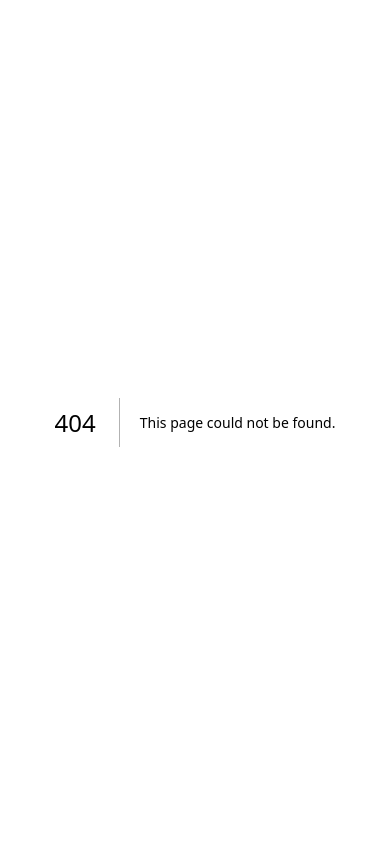
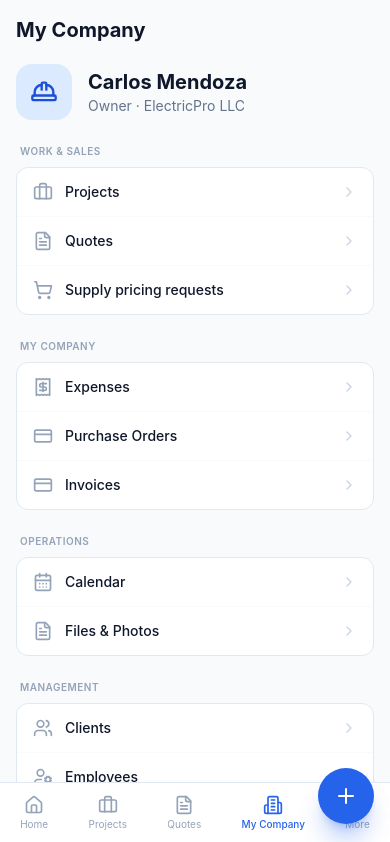
Before and after one commit to ifitotech/contractoros, a Next.js app: page /my-company in a window 390 px wide. Before the commit this address had no page. Shown: the top 842 px of the page. Built offline with nearby package versions, Linux system fonts and the light colour scheme.

Commit message:
Refine mobile navigation hierarchy

```diff
--- /dev/null
+++ b/src/app/(dashboard)/my-company/page.tsx
@@ -0,0 +1 @@
+export { default } from "../more/page";
--- a/src/components/layout/BottomNav.tsx
+++ b/src/components/layout/BottomNav.tsx
@@ -2,7 +2,7 @@
 
 import Link from "next/link";
 import { usePathname } from "next/navigation";
-import { Home, Briefcase, FileText, Menu, CalendarDays } from "lucide-react";
+import { Home, Briefcase, FileText, Menu, Building2 } from "lucide-react";
 import { cn } from "@/lib/utils";
 import { useI18n } from "@/lib/i18n/provider";
 
@@ -13,9 +13,9 @@ export function BottomNav() {
   const items = [
     { href: "/dashboard", label: t("navHome"), icon: Home },
     { href: "/projects", label: t("navProjects"), icon: Briefcase },
-    { href: "/calendar", label: t("calendar"), icon: CalendarDays },
     { href: "/quotes", label: t("navQuotes"), icon: FileText },
-    { href: "/more", label: t("myCompany"), icon: Menu },
+    { href: "/my-company", label: t("myCompany"), icon: Building2 },
+    { href: "/more", label: "More", icon: Menu },
   ];
 
   return (
--- a/src/components/layout/Sidebar.tsx
+++ b/src/components/layout/Sidebar.tsx
@@ -34,7 +34,8 @@ export function Sidebar() {
 
   const managementNav = [
     { href: "/employees", label: t("navEmployees"), icon: UserCog },
-    { href: "/more", label: t("myCompany"), icon: Settings },
+    { href: "/my-company", label: t("myCompany"), icon: Settings },
+    { href: "/more", label: "More", icon: Settings },
   ];
 
   return (
```
